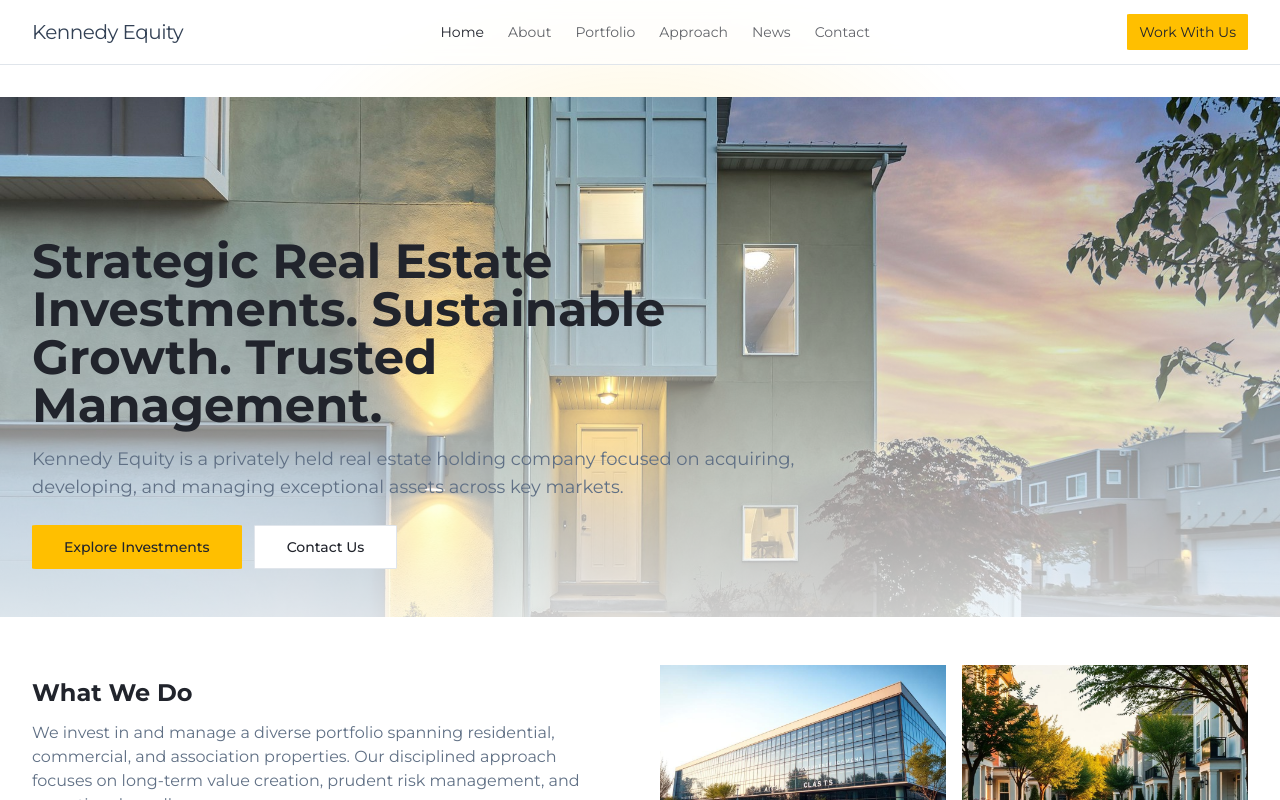
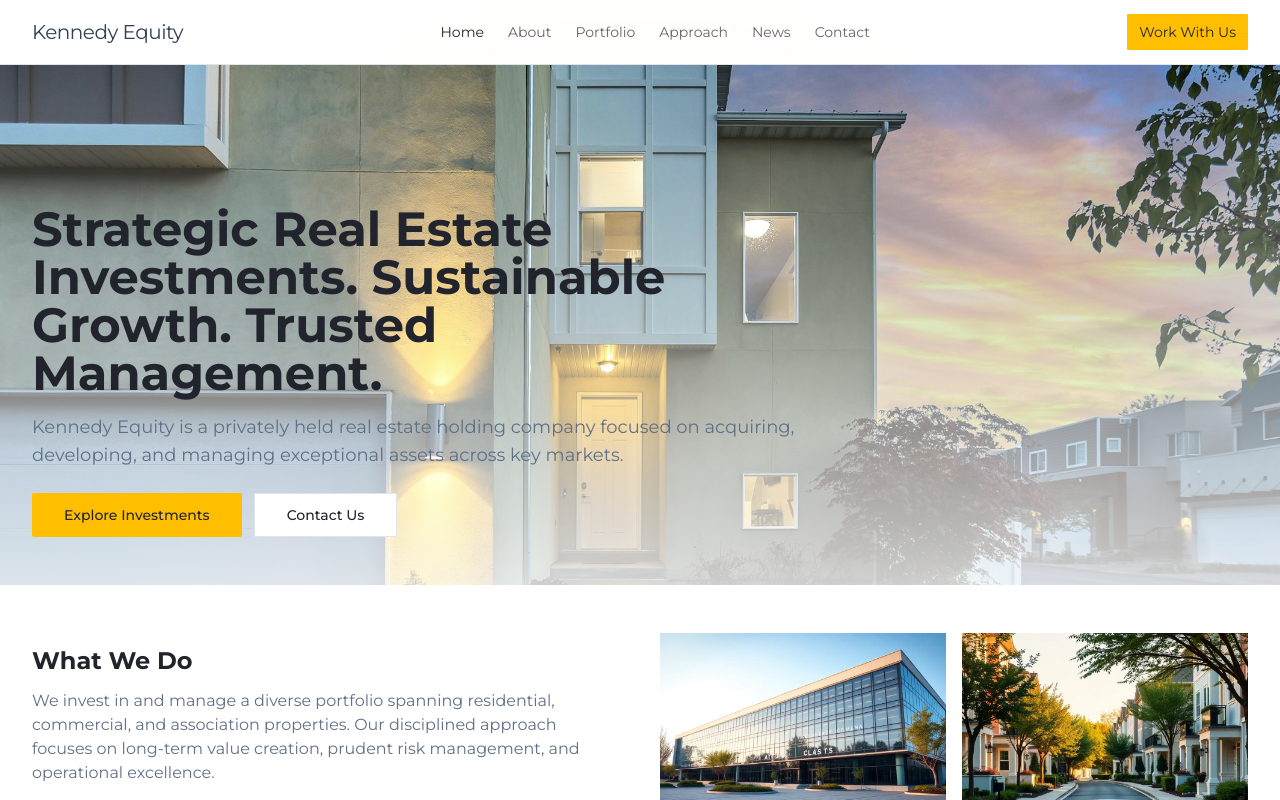
Before and after one commit to mlynnf123/kennedy-equity-showcase, a React (Vite) app: page / in a window 1280 px wide. Shown: the top 800 px of the page. Built offline with nearby package versions, Linux system fonts and the light colour scheme.

Commit message:
Adjust hero image spacing
Modify the hero section to remove extra space at the top and bottom, making the image extend to the header's full height. This is done by adjusting the `mt-8` class on the `section` element in `src/components/site/Hero.tsx`.

```diff
--- a/src/components/site/Hero.tsx
+++ b/src/components/site/Hero.tsx
@@ -21,7 +21,7 @@ export const Hero = () => {
   }, []);
 
   return (
-    <section ref={ref} className="relative mt-8">
+    <section ref={ref} className="relative">
       <div className="relative overflow-hidden rounded-none shadow-[var(--shadow-elevated)]">
         <img
           src={heroImg}
```
